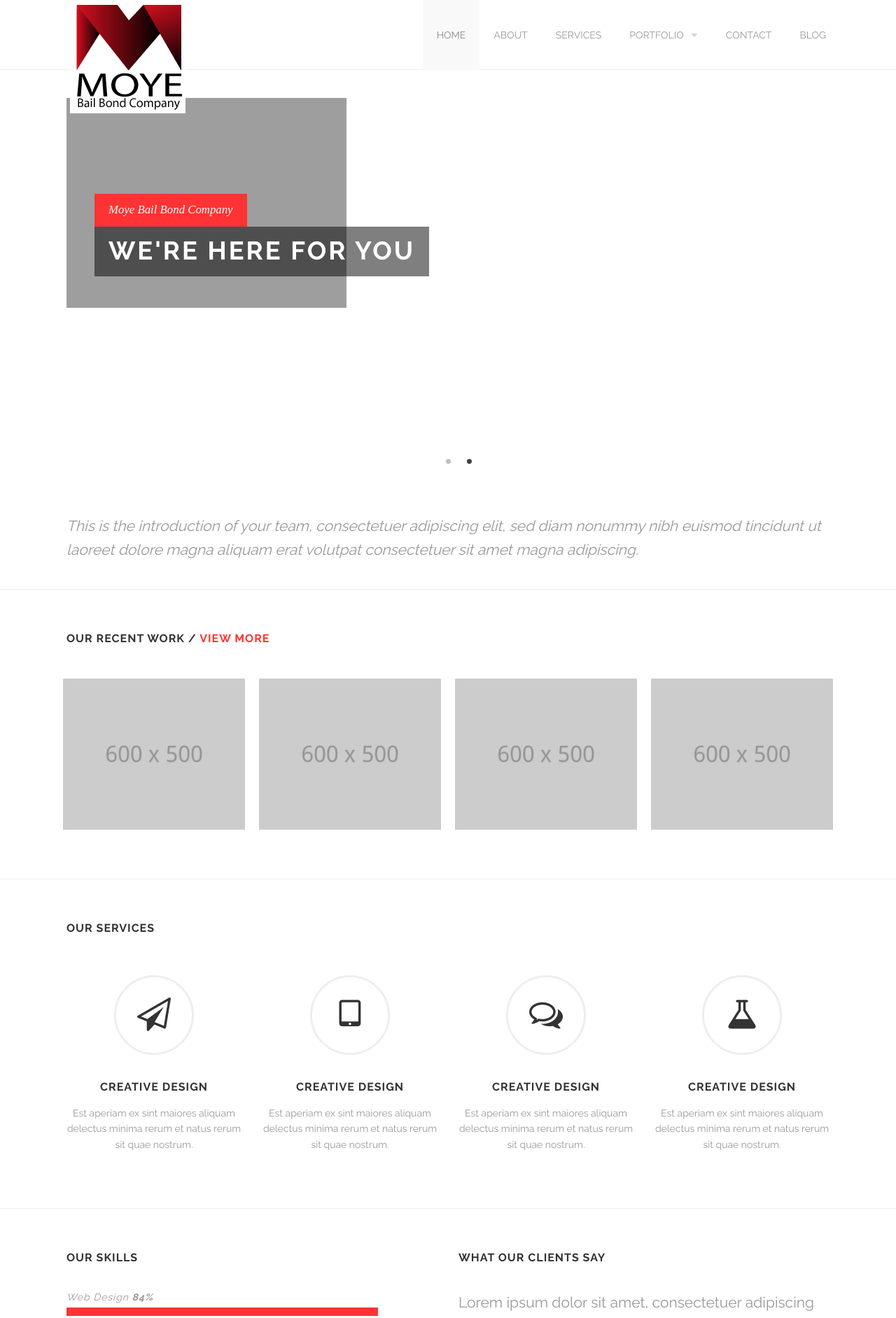
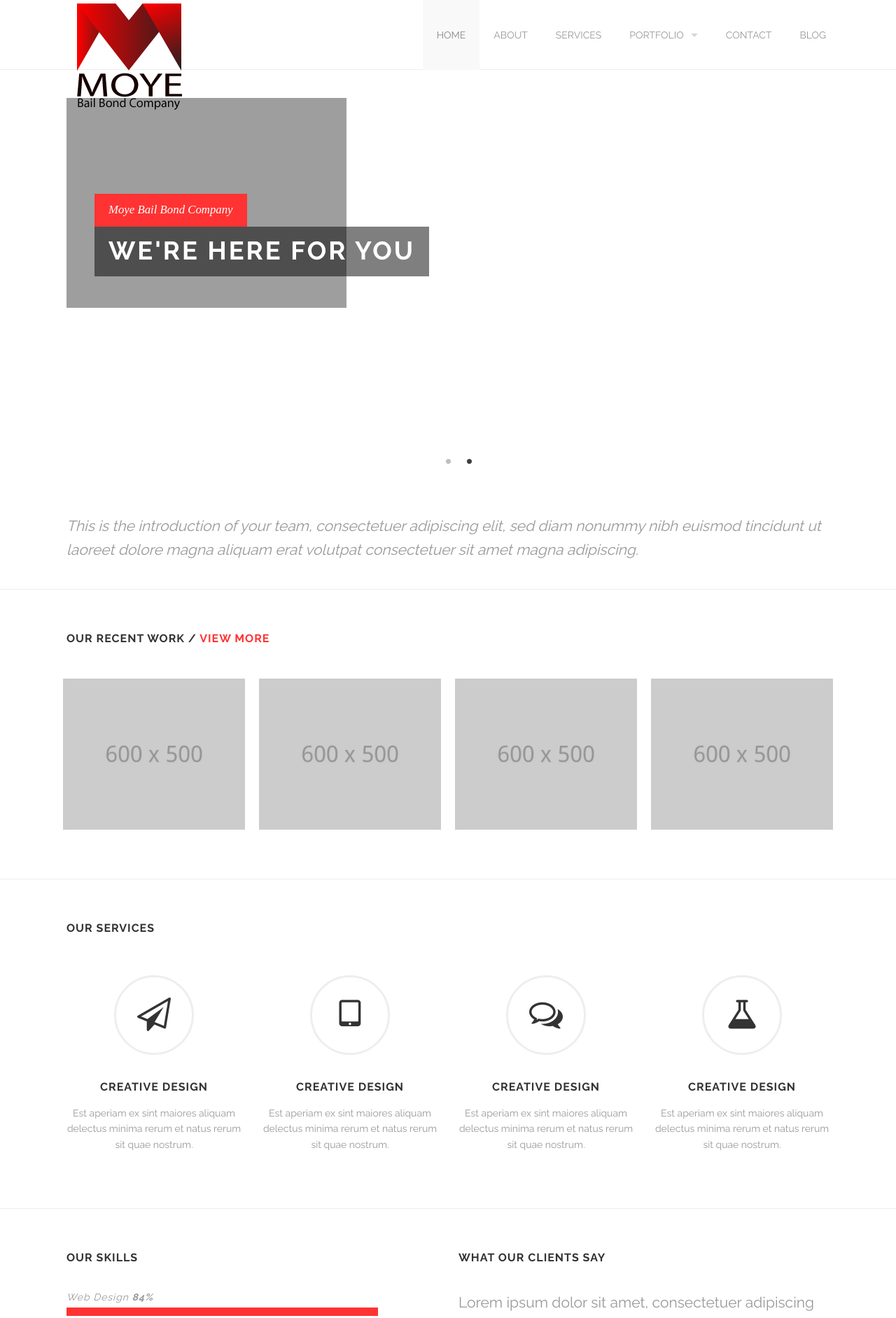
Before and after one commit to mbbconline/mbbconline.github.io, a Jekyll site: the page built from index.html, in a window 1280 px wide. Shown: the top 1884 px of the page at 70% size. Built offline with Jekyll 4.4.1, drawn with Linux system fonts in a browser that asks for light colours.

Commit message:
change logo again

```diff
--- a/_includes/footer.html
+++ b/_includes/footer.html
@@ -4,7 +4,7 @@
     <div class='large-3 medium-3 columns'>
       <h1>
         <a href='index.html'>
-          <img alt="" src="{{site.url}}/images/logo-grey.jpg" />
+          <img alt="" src="{{site.url}}/images/logo-grey.png" />
         </a>
       </h1>
       <p>©2016 {{site.title}}. All rights reserved.</p>
--- a/_includes/header.html
+++ b/_includes/header.html
@@ -5,7 +5,7 @@
       <li class='name'>
         <h1>
           <a href="{{site.url}}/index.html">
-            <img alt="" src="{{site.url}}/images/logo.jpg" />
+            <img alt="" src="{{site.url}}/images/logo.png" />
           </a>
         </h1>
       </li>
```
Also changed, not shown: images/logo-gray.png (added), images/logo-grey.jpg (deleted), images/logo.jpg (deleted), images/logo.png (added).
